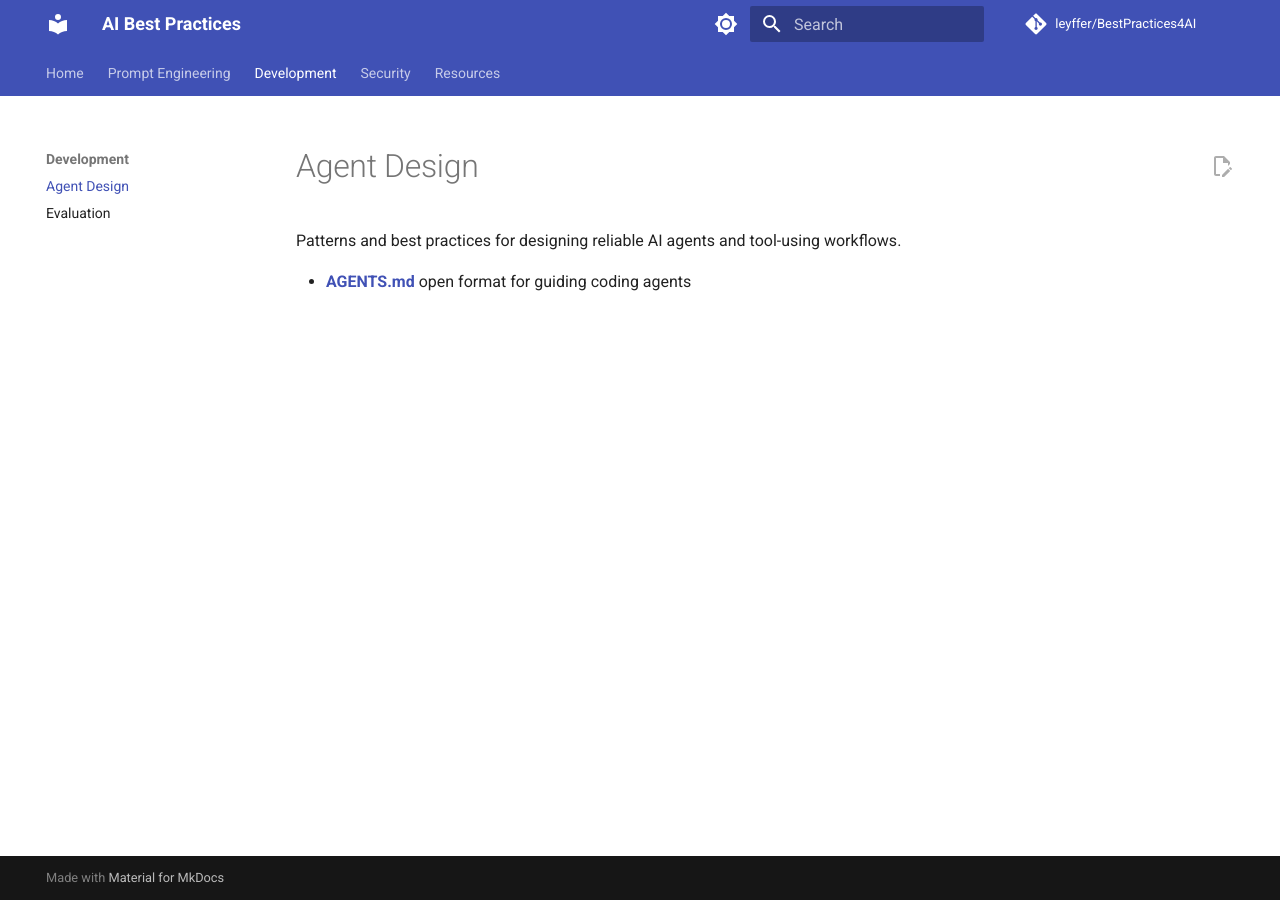
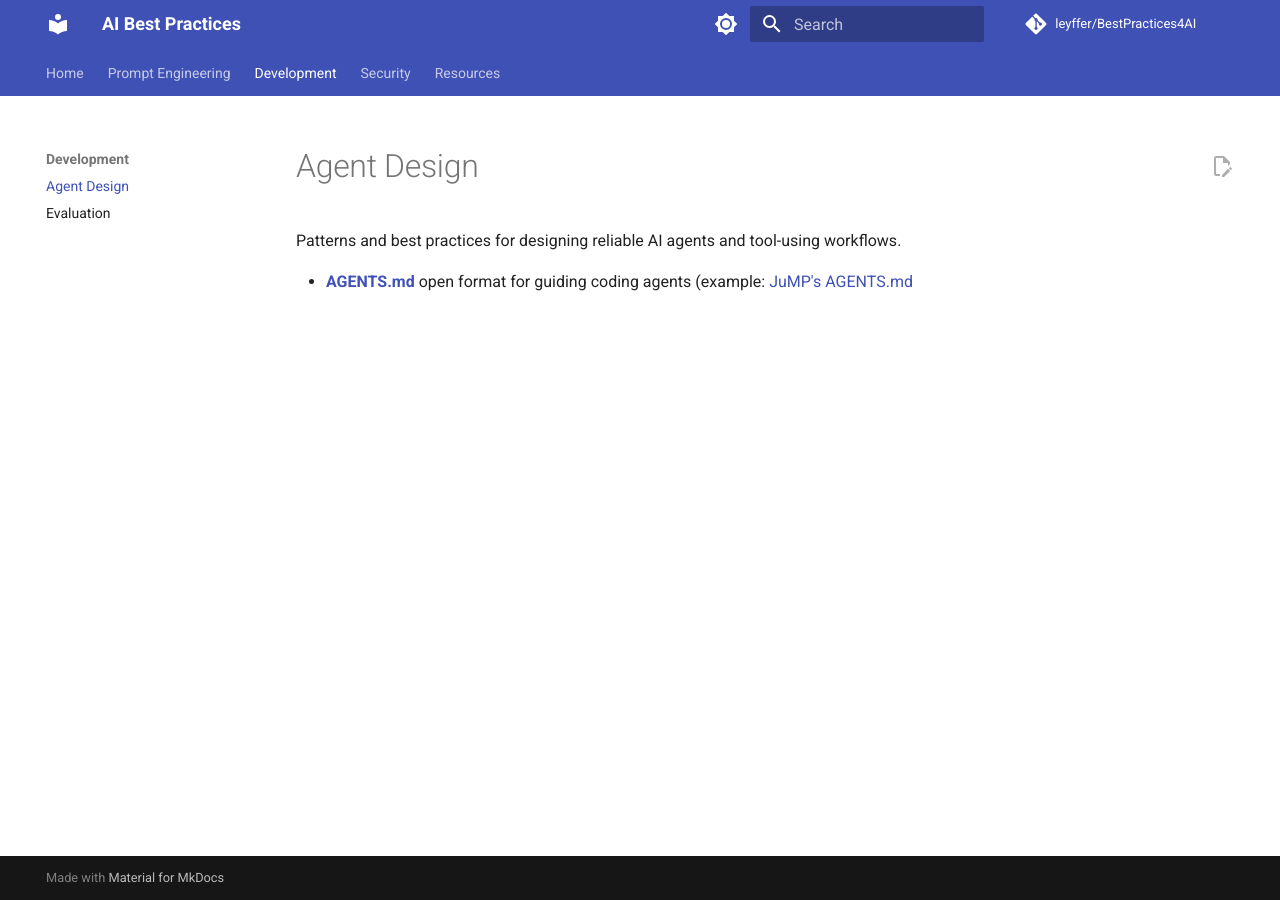
Before and after one commit to leyffer/BestPractices4AI, an MkDocs documentation site: the page built from docs/development/agent-design.md, in a window 1280 px wide. Built offline with MkDocs 1.6.1 and Material for MkDocs 9.7.7, drawn with Linux system fonts in a browser that asks for light colours; comment, search, counter and statistics services are not loaded.

Commit message:
Update agent-design.md

```diff
--- a/docs/development/agent-design.md
+++ b/docs/development/agent-design.md
@@ -2,4 +2,4 @@
 
 Patterns and best practices for designing reliable AI agents and tool-using workflows.
 
-- **[AGENTS.md](https://agents.md/)** open format for guiding coding agents
+- **[AGENTS.md](https://agents.md/)** open format for guiding coding agents (example: [JuMP's AGENTS.md](https://github.com/jump-dev/JuMP.jl/blob/master/AGENTS.md)
```
